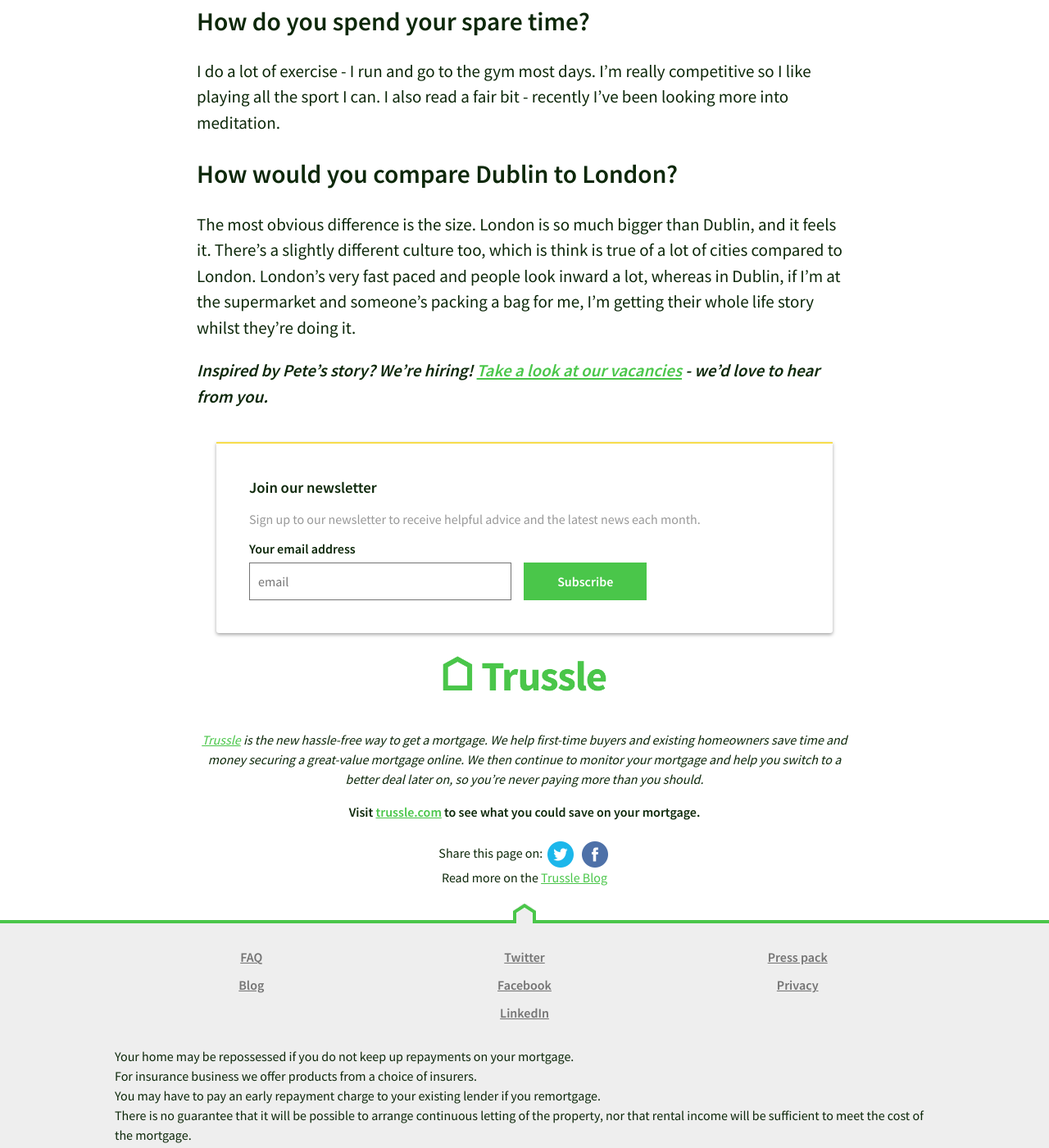
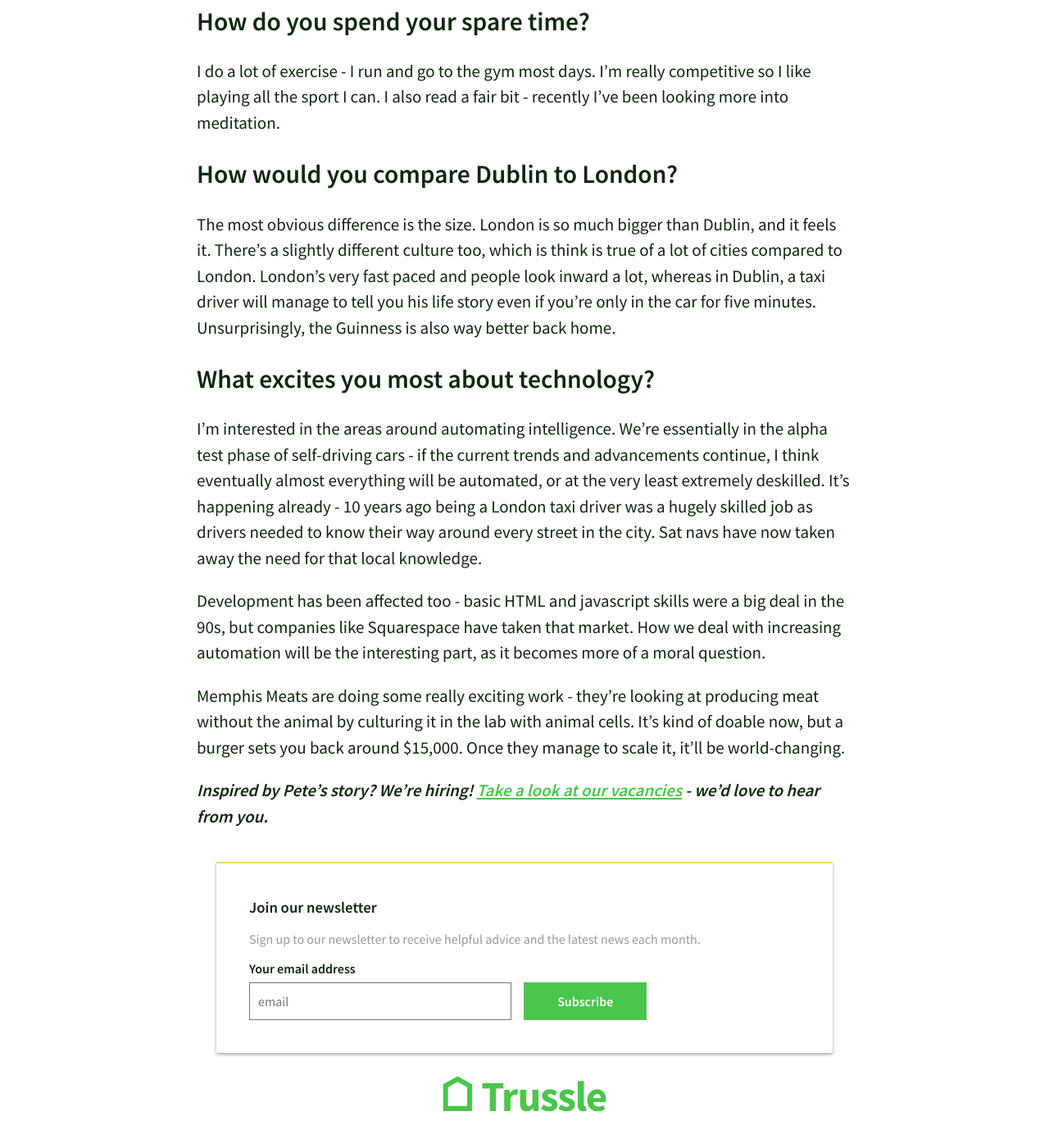
Before and after one commit to olitrussle/blog, a Jekyll site: the page built from _posts/2017-05-02-meet-the-team-pete.md, in a window 1280 px wide and 1400 px high, scrolled down 2465 px. Shown: the whole window at 82% size. Built offline with Jekyll 4.4.1, drawn with Linux system fonts in a browser that asks for light colours; comment, search, counter and statistics services are not loaded.

Commit message:
Updated 2017-05-02-meet-the-team-pete.md

```diff
--- a/_posts/2017-05-02-meet-the-team-pete.md
+++ b/_posts/2017-05-02-meet-the-team-pete.md
@@ -34,6 +34,13 @@
 I do a lot of exercise - I run and go to the gym most days. I’m really competitive so I like playing all the sport I can. I also read a fair bit - recently I’ve been looking more into meditation.
 
 ## How would you compare Dublin to London?
-The most obvious difference is the size. London is so much bigger than Dublin, and it feels it. There’s a slightly different culture too, which is think is true of a lot of cities compared to London. London’s very fast paced and people look inward a lot, whereas in Dublin, if I’m at the supermarket and someone’s packing a bag for me, I’m getting their whole life story whilst they’re doing it.
+The most obvious difference is the size. London is so much bigger than Dublin, and it feels it. There’s a slightly different culture too, which is think is true of a lot of cities compared to London. London’s very fast paced and people look inward a lot, whereas in Dublin, a taxi driver will manage to tell you his life story even if you’re only in the car for five minutes. Unsurprisingly, the Guinness is also way better back home.
+
+## What excites you most about technology?
+I’m interested in the areas around automating intelligence. We’re essentially in the alpha test phase of self-driving cars - if the current trends and advancements continue, I think eventually almost everything will be automated, or at the very least extremely deskilled. It’s happening already - 10 years ago being a London taxi driver was a hugely skilled job as drivers needed to know their way around every street in the city. Sat navs have now taken away the need for that local knowledge.
+
+Development has been affected too - basic HTML and javascript skills were a big deal in the 90s, but companies like Squarespace have taken that market. How we deal with increasing automation will be the interesting part, as it becomes more of a moral question.
+
+Memphis Meats are doing some really exciting work - they’re looking at producing meat without the animal by culturing it in the lab with animal cells. It’s kind of doable now, but a burger sets you back around $15,000. Once they manage to scale it, it’ll be world-changing.
 
 _**Inspired by Pete’s story? We’re hiring! [Take a look at our vacancies](https://jobs.lever.co/trussle) - we’d love to hear from you.**_
```
